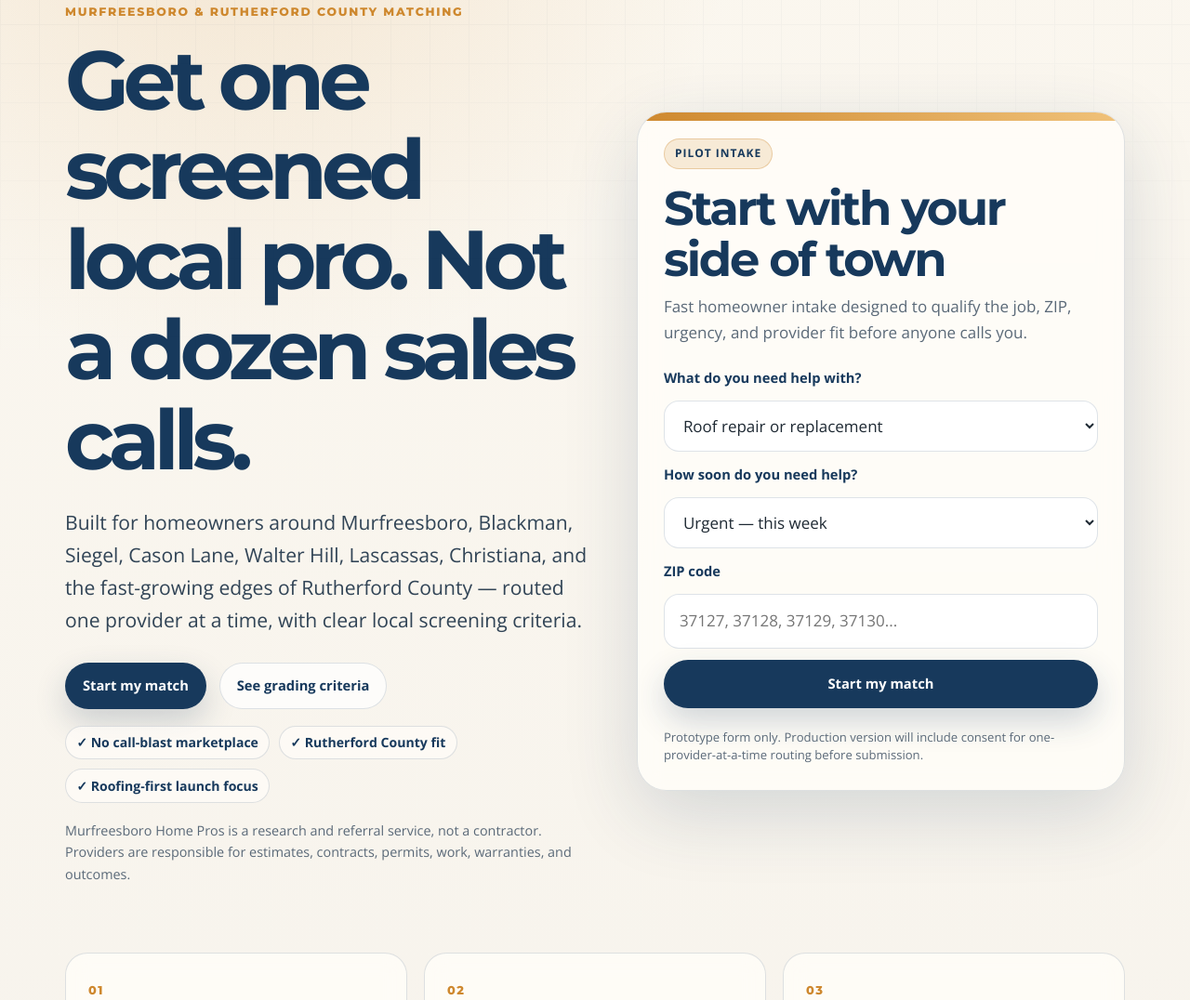
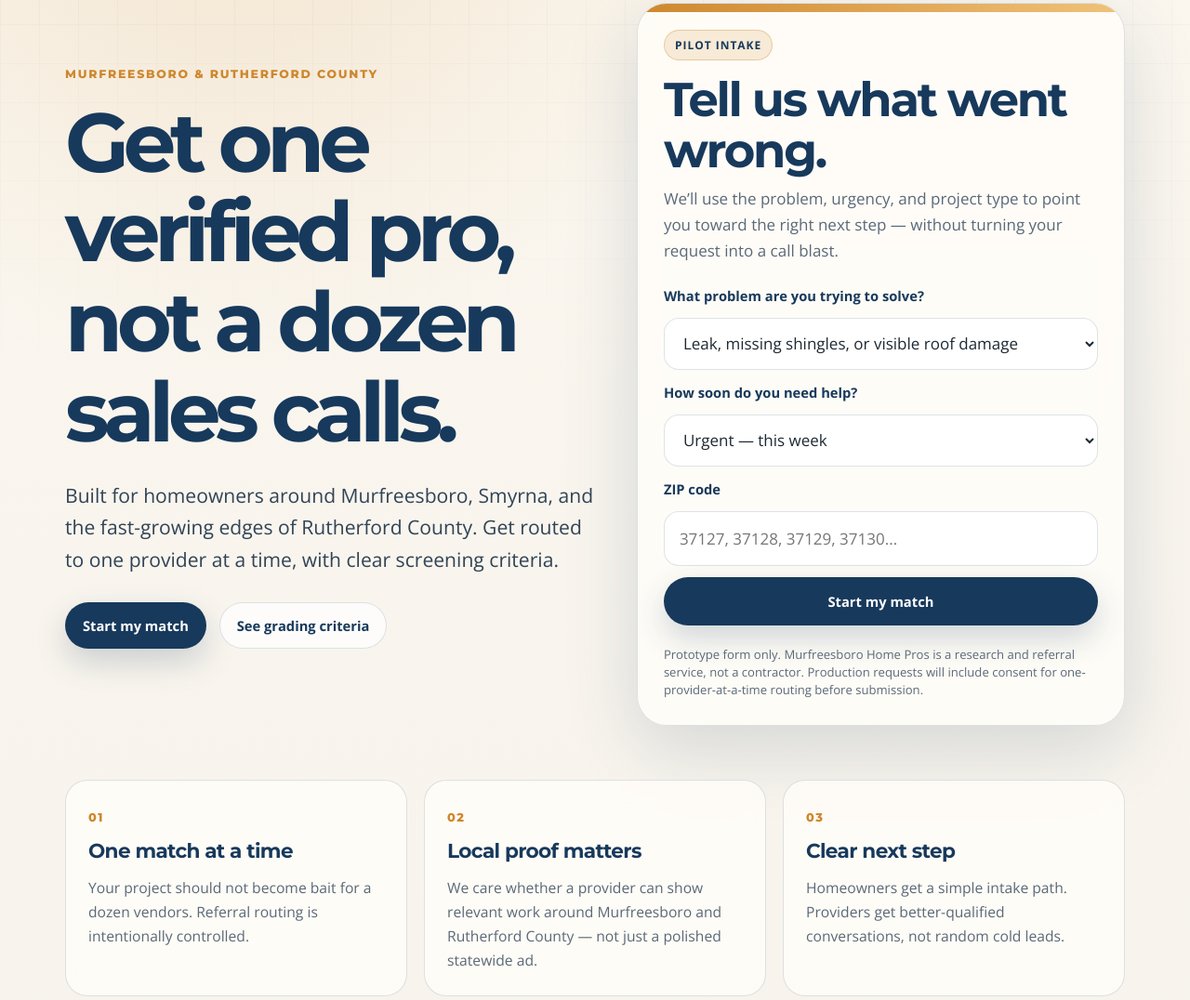
Before and after one commit to JohnnyFiv3r/mhp-homepage, a plain HTML site: page index.html in a window 1280 px wide. Shown: the part 142-1218 px from the top of the page at 93% size. Drawn offline with nearby package versions, Linux system fonts and the light colour scheme.

Commit message:
Refine hero and intake copy

```diff
--- a/index.html
+++ b/index.html
@@ -38,34 +38,29 @@
     <section class="hero">
       <div class="container hero-grid">
         <div class="hero-copy">
-          <p class="eyebrow">Murfreesboro & Rutherford County matching</p>
-          <h1>Get one screened local pro. Not a dozen sales calls.</h1>
-          <p class="hero-text">Built for homeowners around Murfreesboro, Blackman, Siegel, Cason Lane, Walter Hill, Lascassas, Christiana, and the fast-growing edges of Rutherford County — routed one provider at a time, with clear local screening criteria.</p>
+          <p class="eyebrow">Murfreesboro & Rutherford County</p>
+          <h1>Get one verified pro, not a dozen sales calls.</h1>
+          <p class="hero-text">Built for homeowners around Murfreesboro, Smyrna, and the fast-growing edges of Rutherford County. Get routed to one provider at a time, with clear screening criteria.</p>
           <div class="hero-actions" aria-label="Primary actions">
             <a class="button primary" href="#request">Start my match</a>
             <a class="button secondary" href="#featured">See grading criteria</a>
           </div>
-          <div class="proof-row" aria-label="Trust signals">
-            <span>✓ No call-blast marketplace</span>
-            <span>✓ Rutherford County fit</span>
-            <span>✓ Roofing-first launch focus</span>
-          </div>
-          <p class="micro-disclosure">Murfreesboro Home Pros is a research and referral service, not a contractor. Providers are responsible for estimates, contracts, permits, work, warranties, and outcomes.</p>
         </div>
 
         <aside class="request-card hero-request" aria-label="Quick referral request preview">
           <div class="request-card-head">
             <span class="status-pill">Pilot intake</span>
-            <h2>Start with your side of town</h2>
-            <p>Fast homeowner intake designed to qualify the job, ZIP, urgency, and provider fit before anyone calls you.</p>
+            <h2>Tell us what went wrong.</h2>
+            <p>We’ll use the problem, urgency, and project type to point you toward the right next step — without turning your request into a call blast.</p>
           </div>
           <form aria-label="Referral request mockup">
-            <label for="service">What do you need help with?</label>
-            <select id="service">
-              <option>Roof repair or replacement</option>
-              <option>Storm damage inspection</option>
-              <option>Gutters / exterior water issue</option>
-              <option>Other home-service project</option>
+            <label for="problem">What problem are you trying to solve?</label>
+            <select id="problem">
+              <option>Leak, missing shingles, or visible roof damage</option>
+              <option>Storm damage and insurance questions</option>
+              <option>Old roof nearing replacement</option>
+              <option>Gutters, drainage, or exterior water issue</option>
+              <option>Not sure — help me triage it</option>
             </select>
 
             <label for="timeline">How soon do you need help?</label>
@@ -79,7 +74,7 @@
             <input id="zip" inputmode="numeric" placeholder="37127, 37128, 37129, 37130..." />
 
             <button type="button">Start my match</button>
-            <p class="form-note">Prototype form only. Production version will include consent for one-provider-at-a-time routing before submission.</p>
+            <p class="form-note">Prototype form only. Murfreesboro Home Pros is a research and referral service, not a contractor. Production requests will include consent for one-provider-at-a-time routing before submission.</p>
           </form>
         </aside>
       </div>
--- a/styles.css
+++ b/styles.css
@@ -101,10 +101,6 @@ h2 { font-size: clamp(2rem, 4vw, 3.45rem); letter-spacing:-.045em; }
 h3 { font-size: 1.18rem; letter-spacing:-.02em; }
 .hero-text { margin: 24px 0 0; max-width: 680px; color:#314456; font-size: clamp(1.1rem, 2vw, 1.32rem); }
 .hero-actions { display:flex; gap: 14px; flex-wrap:wrap; margin: 28px 0 16px; }
-.proof-row { display:flex; flex-wrap:wrap; gap:10px; margin:18px 0; }
-.proof-row span { display:inline-flex; align-items:center; min-height:34px; padding:.35rem .7rem; border-radius:999px; background:rgba(255,253,248,.72); border:1px solid var(--line); color:var(--navy); font-size:.88rem; font-weight:800; }
-.micro-disclosure { max-width: 740px; color: var(--slate); font-size: .9rem; }
-
 .request-card, .promise-card, .signup-card, .grading-tile, .future-card, .step {
   border: 1px solid var(--line);
   background: rgba(255, 253, 248, 0.84);
```
